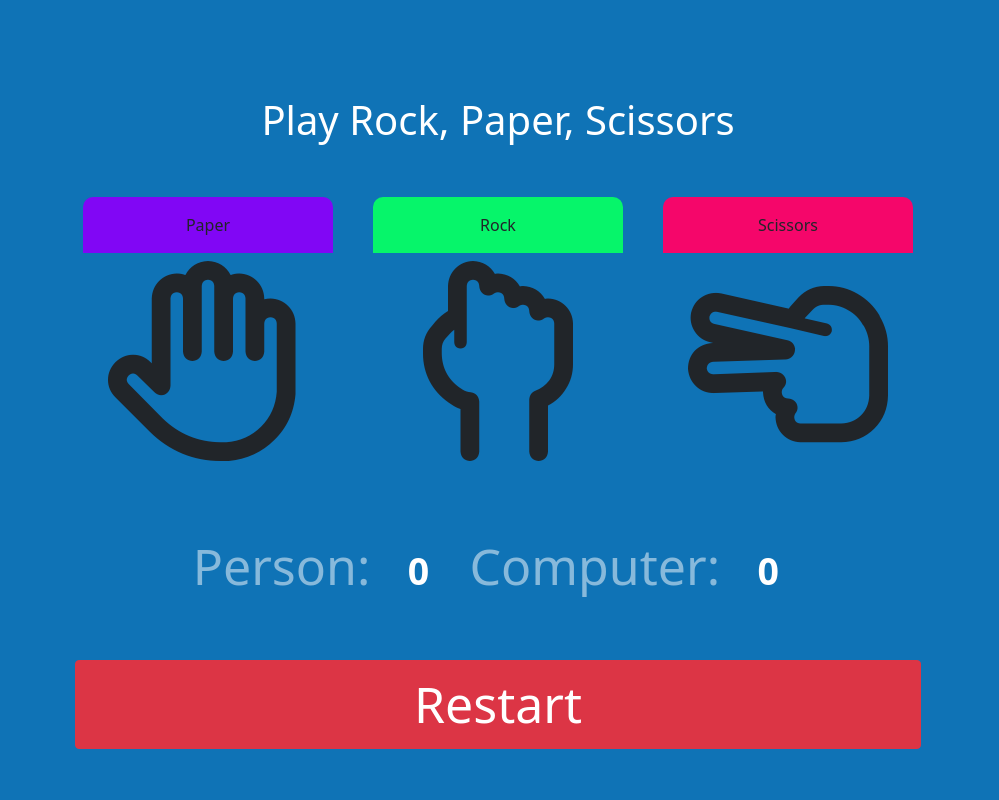
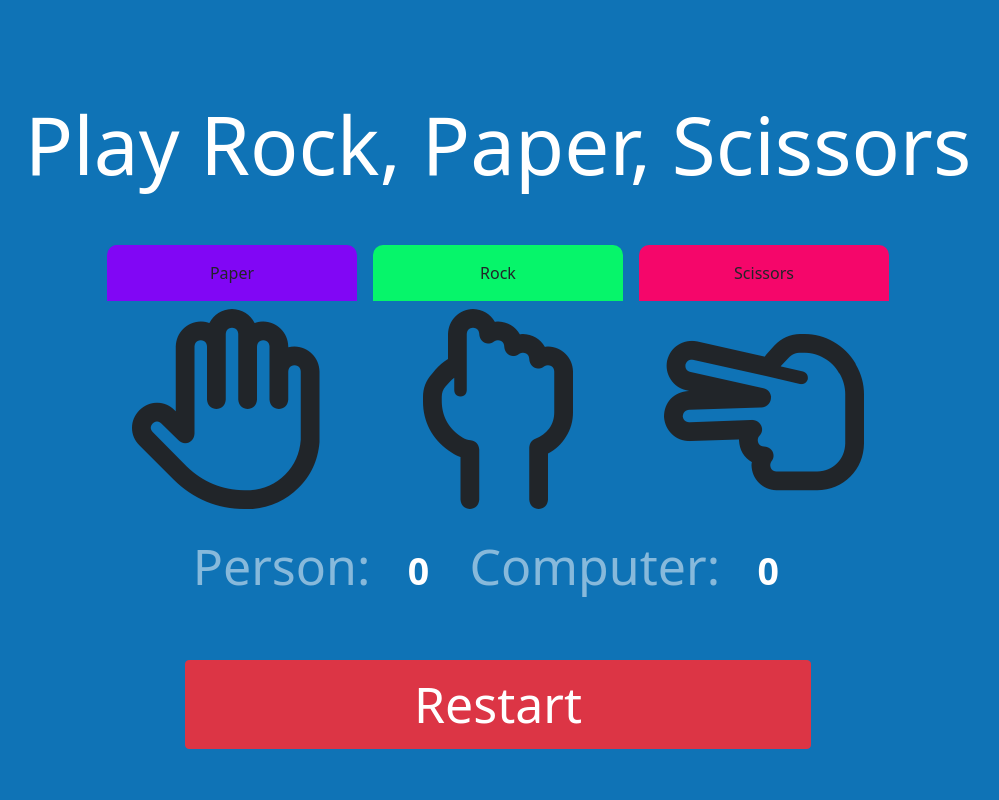
Before and after one commit to CodingWebDeveloper/Rock-Paper-Scissors, a plain HTML site: page index.html in a window 1280 px wide. Shown: the whole page, without its empty margins (142-1141 px from the left). Drawn offline with nearby package versions, Linux system fonts and the light colour scheme.

Commit message:
font-end-modified

```diff
--- a/index.html
+++ b/index.html
@@ -12,10 +12,9 @@
 </head>
 <body>
 
-    <div class="m-0 my-5 ">
-        <h1 class="text-white my-5 text-center">Play Rock, Paper, Scissors</h1>
-        <div class="row my-5">
-            <div class="col-md-4">
+    <div class="m-0 my-5 d-flex flex-column align-items-center">
+        <h1 class="text-white my-5 text-center display-1">Play Rock, Paper, Scissors</h1>
+        <div class="d-flex flex-column flex-md-row">
                 <div class="box-option my-2 mx-md-2" id="paper">
                     <div class="d-flex flex-column align-items-center">
                         <div class="line-paper d-flex justify-content-center">
@@ -24,8 +23,6 @@
                         <i class="fa fa-hand-paper-o h-50 my-2" aria-hidden="true"></i>
                     </div>
                 </div>
-            </div>
-            <div class="col-md-4">
                 <div class="box-option my-2 mx-md-2" id="rock">
                     <div class="d-flex flex-column align-items-center">
                         <div class="line-rock d-flex justify-content-center">
@@ -34,8 +31,6 @@
                         <i class="fa fa-hand-rock-o h-50 my-2"></i>
                     </div>
                 </div>
-            </div>
-            <div class="col-md-4">
                 <div class="box-option my-2 mx-md-2" id="scissors">
                     <div class="d-flex flex-column align-items-center">
                         <div class="line-sciccors d-flex justify-content-center">
@@ -44,7 +39,6 @@
                         <i class="fa fa-hand-scissors-o h-50 my-2" aria-hidden="true"></i>
                     </div>
                 </div>
-            </div>
         </div>
         <div class="d-flex flex-column text-white-50">
             <div class="d-flex flex-column flex-md-row justify-content-center" style="font-size: 50px;">
```
